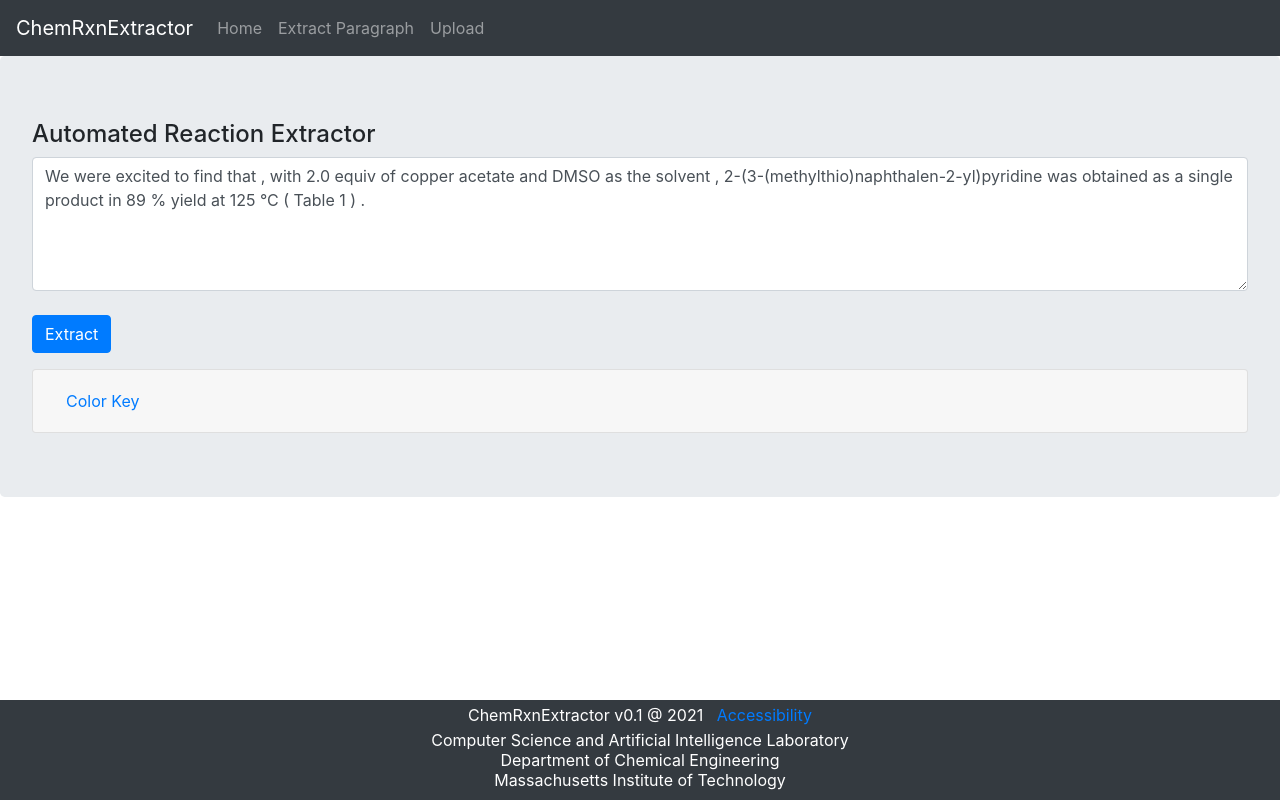
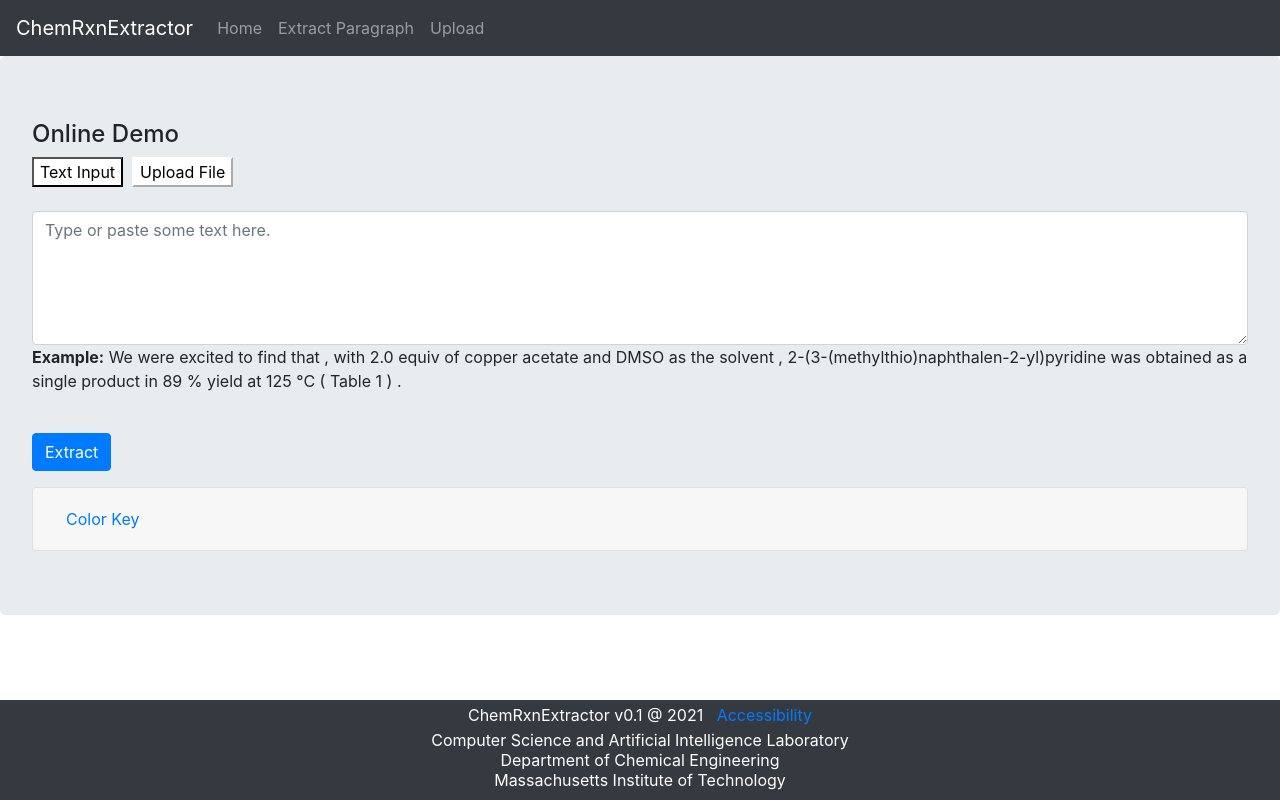
Before and after one commit to juanmoo/chemistry-interface, a React (Create React App) app: page /extract in a window 1280 px wide. Built offline with nearby package versions, Linux system fonts and the light colour scheme.

Commit message:
Input buttons

```diff
--- /dev/null
+++ b/src/components/Extract.css
@@ -0,0 +1,10 @@
+button {
+	background-color: white;
+	border-width: 2px;
+	border-color: white;
+	border-radius: 10px;
+}
+
+.selected {
+	border-color: black
+}
--- a/src/components/Extract.js
+++ b/src/components/Extract.js
@@ -1,6 +1,7 @@
 import React from "react";
 import { Service } from "../service/api";
 import { Jumbotron, Form, Button, Alert, Card, Table, Accordion } from "react-bootstrap";
+import './Extract.css';
 
 export class Extract extends React.Component {
   service = null;
@@ -19,8 +20,9 @@
 
   constructor() {
     super();
-    const defaultParagraph = 'We were excited to find that , with 2.0 equiv of copper acetate and DMSO as the solvent , 2-(3-(methylthio)naphthalen-2-yl)pyridine was obtained as a single product in 89 % yield at 125 °C ( Table 1 ) .'
-    this.state = { showStartSuccess: false, inputText: defaultParagraph, showExtraction: false, tokens: [], reactions: [], selectedReaction: 0 };
+    this.demoParagraph = 'We were excited to find that , with 2.0 equiv of copper acetate and DMSO as the solvent , 2-(3-(methylthio)naphthalen-2-yl)pyridine was obtained as a single product in 89 % yield at 125 °C ( Table 1 ) .'
+    let defaultParagraph = "";
+    this.state = { showStartSuccess: false, isInputText: true, inputText: defaultParagraph, showExtraction: false, tokens: [], reactions: [], selectedReaction: 0 };
     this.service = new Service();
     this.createExtraction = this.createExtraction.bind(this)
   }
@@ -182,11 +184,24 @@
           Extraction succesfully started! This should take up to a minute.
         </Alert>
         <Jumbotron>
-          <h4>Automated Reaction Extractor</h4>
+          <h4>Online Demo</h4>
 
+          <div className="button-box">
+            <button className={`${this.state.isInputText ? 'selected' : ''}`} onClick={() => {
+              this.setState({ isInputText: true })
+            }}>Text Input</button>
+            &nbsp;&nbsp;
+            <button className={`${this.state.isInputText ? '' : 'selected'}`} onClick={() => {
+              this.setState({ isInputText: false })
+            }}>Upload File</button></div>
+          <br />
+
+          <div className={"textInput" + (this.state.isInputText ? '' : ' d-none')}>
             <Form>
               <Form.Group>
-              <Form.Control as="textarea" rows={5} value={this.state.inputText} onChange={(e) => this.setState({ inputText: e.target.value })} placeholder="Type or paste the reaction paragraph here"></Form.Control>
+                <Form.Control as="textarea" placeholder="Hello" rows={5} value={this.state.inputText} onChange={(e) => this.setState({ inputText: e.target.value })} placeholder="Type or paste some text here."></Form.Control>
+
+                <p><span className="font-weight-bold">Example:</span> {this.demoParagraph}</p>
                 <br />
                 <Button variant="primary" onClick={this.createExtraction}>Extract</Button>
               </Form.Group>
@@ -194,6 +209,7 @@
 
             {this.renderColorLegend()}
             {this.renterExtractions()}
+          </div>
         </Jumbotron>
       </>
     );
```
Lines whose indentation alone changed are shown as unchanged.
